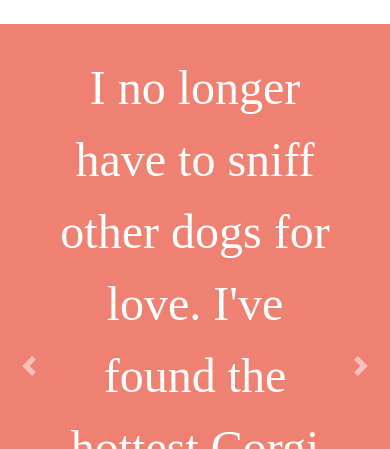
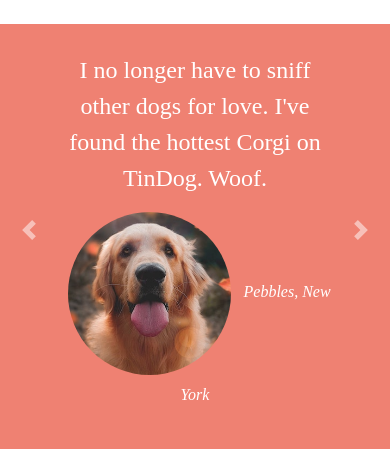
Before and after one commit to DevDerlington/TindogPro, a plain HTML site: page index.html in a window 390 px wide. Shown: the part 1778-2227 px from the top of the page. Drawn offline with nearby package versions, Linux system fonts and the light colour scheme.

Commit message:
Update styles.css
Making website more responsive

```diff
--- a/styles.css
+++ b/styles.css
@@ -146,3 +146,20 @@ p{
         text-align: center;
     }
 }
+@media (max-width: 400px){
+    #testimonials img{
+        width: 60%;
+        border-radius: 100%;
+        margin: 3%;
+        align-items: center;
+    }
+    h2{
+        font-family: 'Montserrat-Bold';
+        font-size: 1.5rem;
+        line-height: 1.5;
+    }
+    .final-section h4{
+        font-size: 2rem;
+    }
+
+}
```
